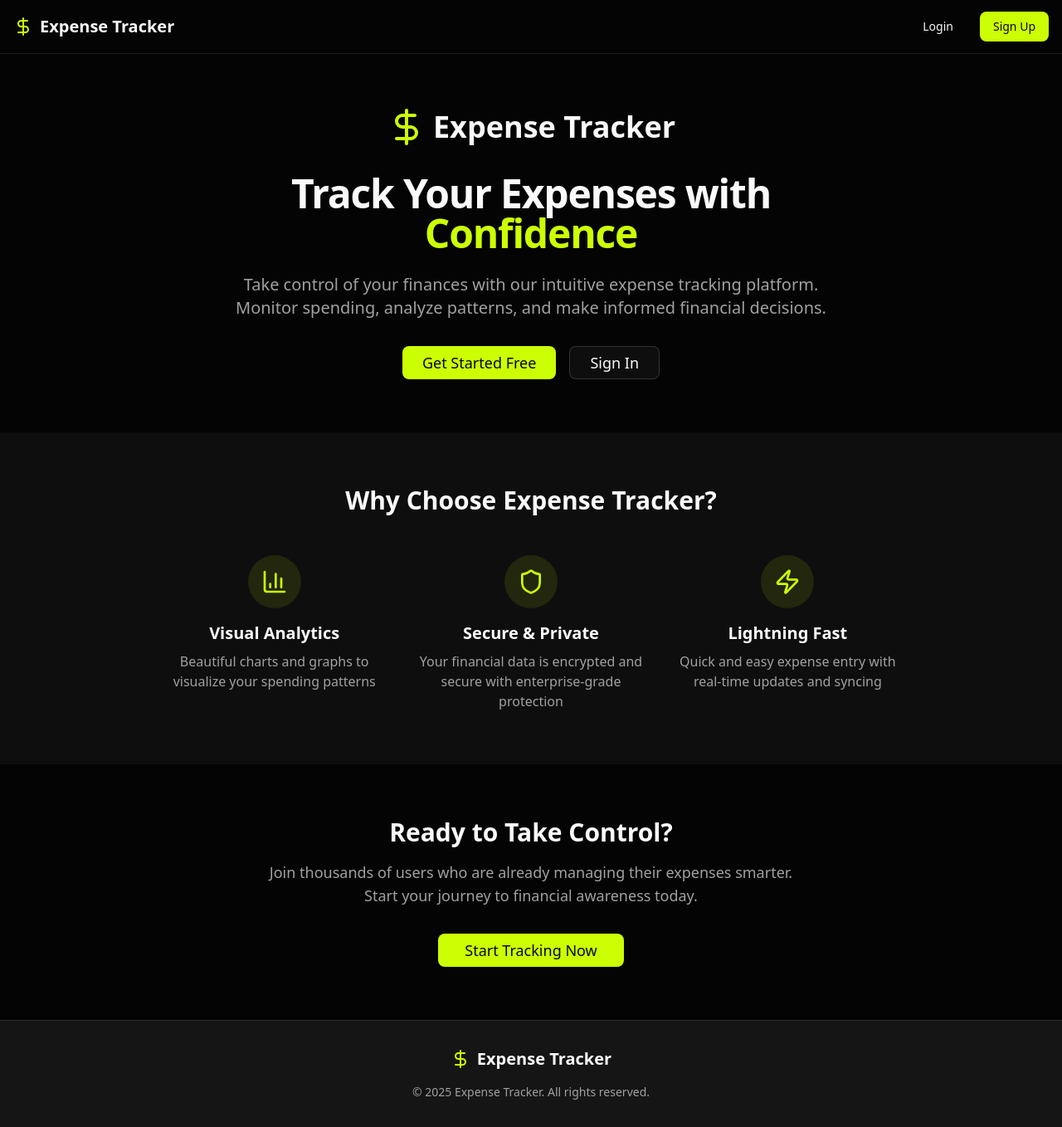
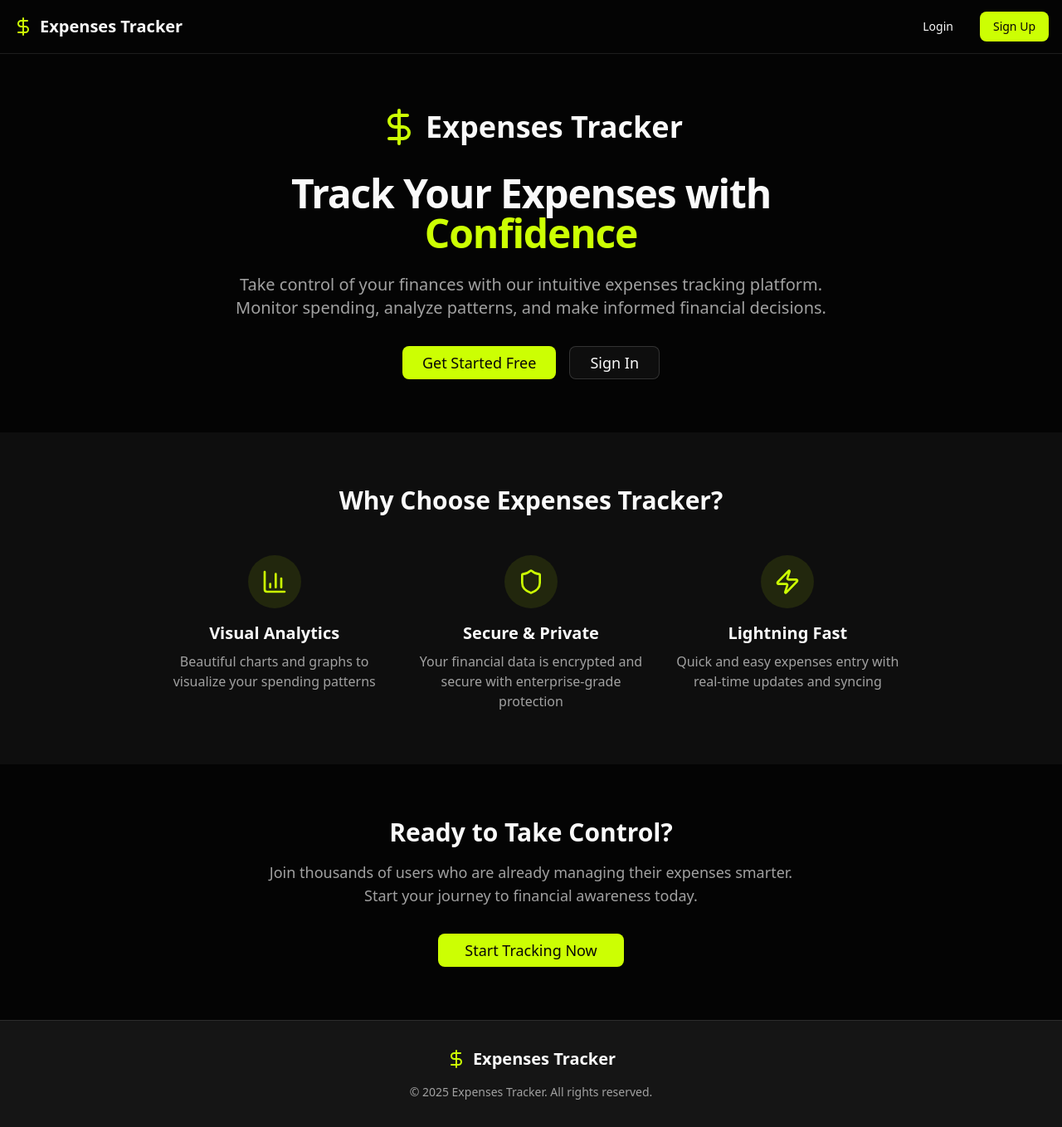
Before and after one commit to alvin-ojoy/expense-tracker, a Next.js app: page / in a window 1280 px wide. Shown: the whole page at 83% size. Built offline with nearby package versions, Linux system fonts and the light colour scheme.

Commit message:
fix: Minor texts in the landing page.

```diff
--- a/app/page.js
+++ b/app/page.js
@@ -14,7 +14,7 @@ export default function LandingPage() {
           <div className="mb-8 flex justify-center">
             <div className="flex items-center space-x-2">
               <DollarSign className="h-12 w-12 text-primary" />
-              <span className="text-4xl font-bold">Expense Tracker</span>
+              <span className="text-4xl font-bold">Expenses Tracker</span>
             </div>
           </div>
 
@@ -24,7 +24,7 @@ export default function LandingPage() {
           </h1>
 
           <p className="mb-8 text-xl text-muted-foreground">
-            Take control of your finances with our intuitive expense tracking platform.
+            Take control of your finances with our intuitive expenses tracking platform.
             Monitor spending, analyze patterns, and make informed financial decisions.
           </p>
 
@@ -48,7 +48,7 @@ export default function LandingPage() {
         <div className="container mx-auto px-4">
           <div className="mx-auto max-w-4xl">
             <h2 className="mb-12 text-center text-3xl font-bold">
-              Why Choose Expense Tracker?
+              Why Choose Expenses Tracker?
             </h2>
 
             <div className="grid gap-8 md:grid-cols-3">
@@ -84,7 +84,7 @@ export default function LandingPage() {
                 </div>
                 <h3 className="mb-2 text-xl font-semibold">Lightning Fast</h3>
                 <p className="text-muted-foreground">
-                  Quick and easy expense entry with real-time updates and syncing
+                  Quick and easy expenses entry with real-time updates and syncing
                 </p>
               </div>
             </div>
@@ -117,10 +117,10 @@ export default function LandingPage() {
         <div className="container mx-auto px-4 text-center">
           <div className="flex items-center justify-center space-x-2 mb-4">
             <DollarSign className="h-6 w-6 text-primary" />
-            <span className="text-xl font-bold">Expense Tracker</span>
+            <span className="text-xl font-bold">Expenses Tracker</span>
           </div>
           <p className="text-sm text-muted-foreground">
-            © 2025 Expense Tracker. All rights reserved.
+            © 2025 Expenses Tracker. All rights reserved.
           </p>
         </div>
       </footer>
--- a/components/header.js
+++ b/components/header.js
@@ -24,7 +24,7 @@ export const Header = memo(function Header() {
         <div className="flex items-center space-x-4">
           <Link href="/dashboard" className="flex items-center space-x-2">
             <DollarSign className="h-6 w-6 text-primary" />
-            <span className="text-xl font-bold">Expense Tracker</span>
+            <span className="text-xl font-bold">Expenses Tracker</span>
           </Link>
 
           {/* Desktop Navigation */}
--- a/components/landing-nav.js
+++ b/components/landing-nav.js
@@ -17,7 +17,7 @@ export function LandingNav() {
       <div className="flex h-16 items-center justify-between px-4">
         <Link href="/" className="flex items-center space-x-2">
           <DollarSign className="h-6 w-6 text-primary" />
-          <span className="text-xl font-bold">Expense Tracker</span>
+          <span className="text-xl font-bold">Expenses Tracker</span>
         </Link>
 
         {/* Desktop Navigation */}
```
Also changed, not shown: .claude/settings.local.json, 1 other file (tests, documents, lock files or other folders).
